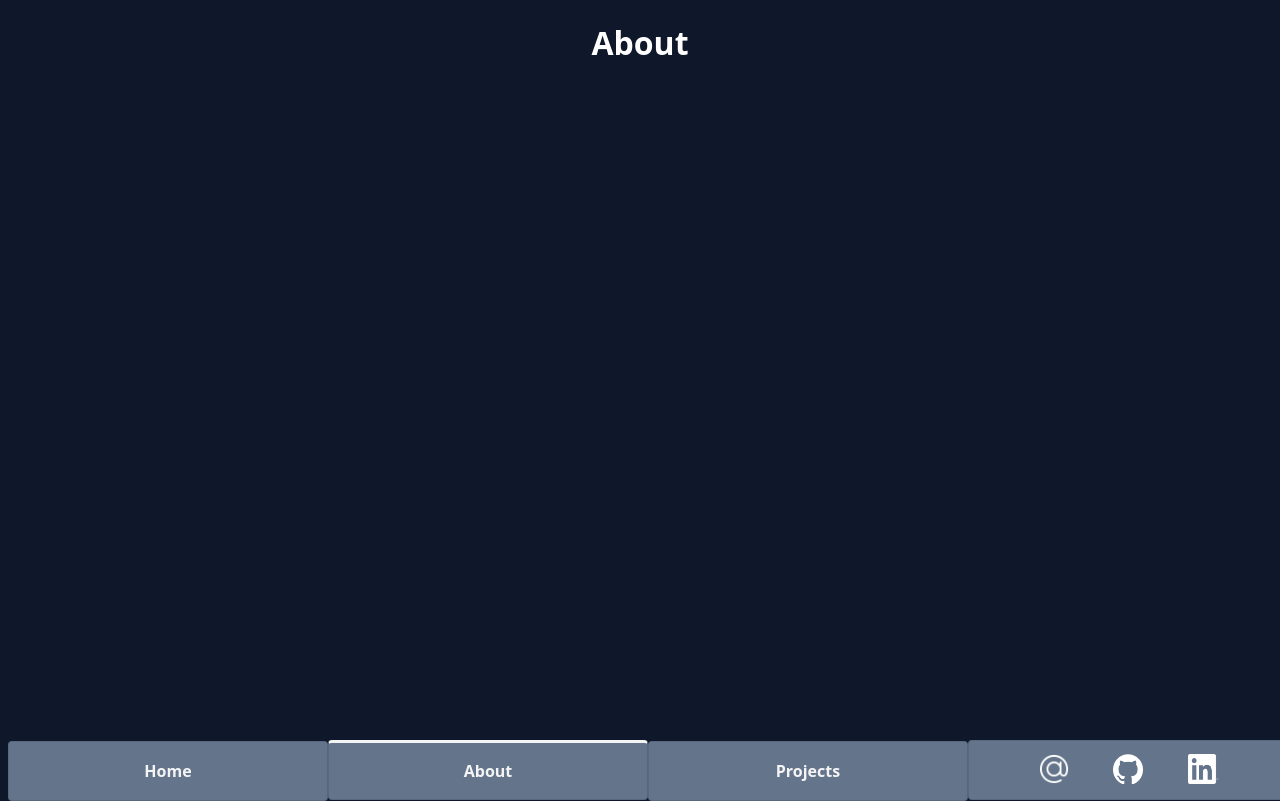
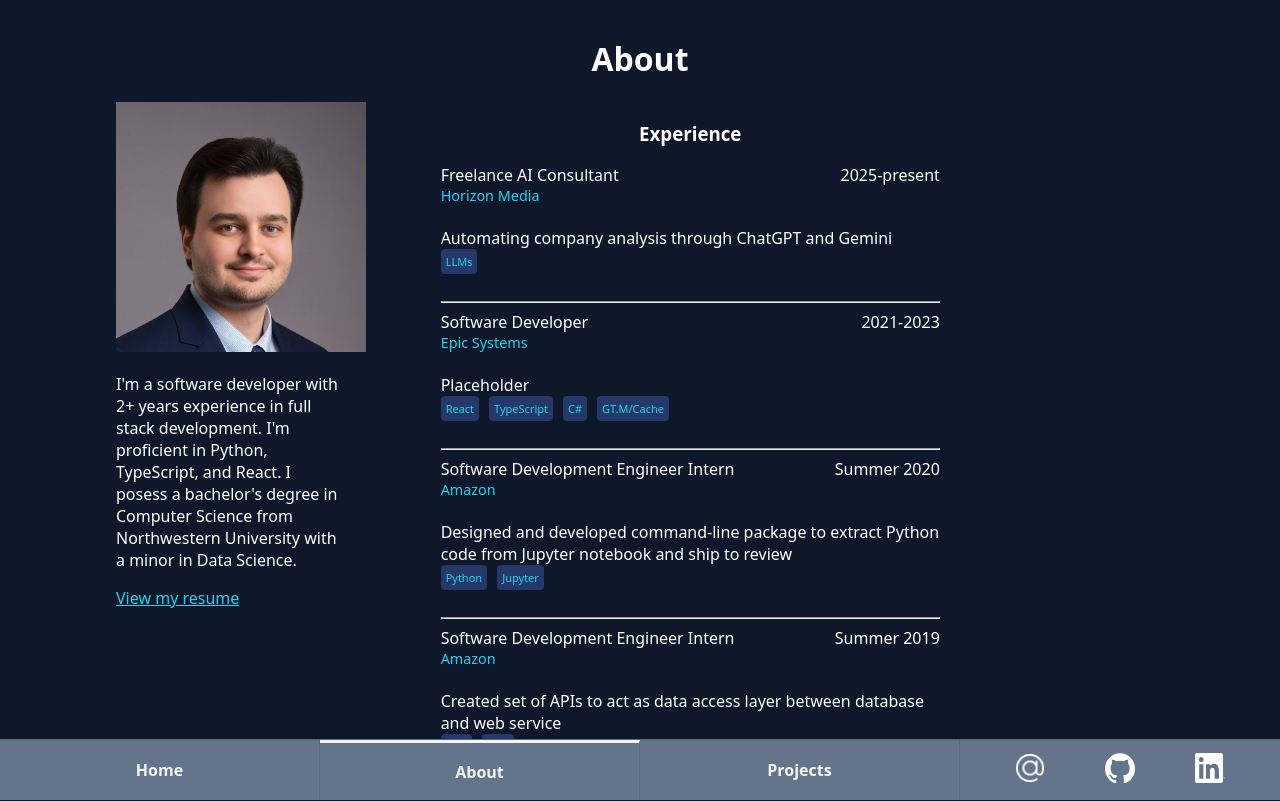
Before and after one commit to zkornbluth/zkornbluth.github.io, a Next.js app: page / in a window 1280 px wide. Both pictures are taken after a click on the button "About". Built offline with nearby package versions, Linux system fonts and the light colour scheme.

Commit message:
Created AboutContent
About screen now shows headshot and short bio, link to resume, and lists experiences. Still need some more styling and formatting and a description for Epic.

```diff
--- /dev/null
+++ b/app/components/AboutContent.tsx
@@ -0,0 +1,58 @@
+import React from 'react';
+import Image from 'next/image';
+import Link from 'next/link';
+import headshot from '../assets/headshot.jpeg';
+import { workExps } from './WorkExp';
+
+function DisplayWorkExp( {workExp} ) {
+    return (
+        <div>
+            <div className="workexp-header">
+                <span>{workExp.title}</span>
+                <span>{workExp.years}</span>
+            </div>
+            <div className="workexp-company">{workExp.company}</div>
+            <br></br>
+            <div className="workexp-des">{workExp.description}</div>
+            <div className="workexp-tech-container">
+                {workExp.technologies.map((tech, index) => (
+                    <span key={index} className="project-tech">{tech}</span>
+                ))}
+            </div>
+            <br></br>
+        </div>
+    )
+}
+
+export default function AboutContent() {
+    return (
+        <div className="about-container">
+            <div className="about-sidebar">
+                {/* <h2>Zachary Kornbluth</h2> */}
+                <Image
+                    src={headshot}
+                    alt="Headshot"
+                    width={250}
+                    height={250}
+                />
+                <p>
+                    I'm a software developer with 2+ years experience in full stack development.
+                    I'm proficient in Python, TypeScript, and React.
+                    I posess a bachelor's degree in Computer Science from Northwestern University with a minor in Data Science.
+                </p>
+                <Link className="resume-link" href="/resume.pdf" target="_blank" rel="noopener noreferrer" title="View my full resume">
+                    View my resume
+                </Link>
+            </div>
+            <div className="workexps-container">
+                <h3>Experience</h3>
+                {workExps.map((workExp, index) => (
+                    <div key={index}>
+                        <DisplayWorkExp workExp={workExp} />
+                        <hr></hr>
+                    </div>
+                ))}
+            </div>
+        </div>
+    )
+}
--- a/app/components/Project.ts
+++ b/app/components/Project.ts
@@ -31,7 +31,7 @@ const projects: Project[] = [
     new Project("Wheel of Fortune Dashboard", ["R", "Shiny"], "Improve your Bonus Round puzzle solving", "https://github.com/zkornbluth/WheelOfFortune", "http://zkornbluth.github.io/WheelOfFortune"),
     new Project("Menu Bar Password Generator", ["Swift"], "Generate random passwords with rules", "https://github.com/zkornbluth/PasswordGenerator"),
     new Project("Job Posting Filtering Tool", ["Python", "pandas"], "Scrape Indeed & LinkedIn with filtering options", "https://github.com/zkornbluth/job_searcher"),
-    new Project("Typing Speed Test", ["React", "TypeScript", "Next.js"], "Measure your typing WPM and accuracy", "https://github.com/zkornbluth/typing-test", "https://zkornbluth.github.io/typing-test"),
+    new Project("Typing Speed Test", ["React", "TypeScript", "Next.js"], "Measure your words per minute & accuracy", "https://github.com/zkornbluth/typing-test", "https://zkornbluth.github.io/typing-test"),
     new Project("To Do Manager", ["React", "TypeScript", "Next.js"], "Track your tasks with easy editing", "https://github.com/zkornbluth/todo-manager", "https://zkornbluth.github.io/todo-manager"),
     new Project("File Organizer", ["Java", "JavaFX"], "Sort files into folders by extension", "https://github.com/zkornbluth/FileOrganizer"),
     new Project("Tkinter Weather Widget", ["Python", "tkinter"], "View real-time weather data by location", "https://github.com/zkornbluth/weather_app")
--- /dev/null
+++ b/app/components/WorkExp.ts
@@ -0,0 +1,25 @@
+export class WorkExp {
+    title: string;
+    company: string;
+    years: string;
+    description: string;
+    technologies: string[];
+
+    constructor(title: string, company: string, years: string, description: string, technologies: string[]) {
+        this.title = title;
+        this.company = company;
+        this.years = years;
+        this.description = description;
+        this.technologies = technologies;
+    }
+}
+
+const workExps: WorkExp[] = [
+    new WorkExp("Freelance AI Consultant", "Horizon Media", "2025-present", "Automating company analysis through ChatGPT and Gemini", ["LLMs"]),
+    new WorkExp("Software Developer", "Epic Systems", "2021-2023", "Placeholder", ["React", "TypeScript", "C#", "GT.M/Cache"]),
+    new WorkExp("Software Development Engineer Intern", "Amazon", "Summer 2020", "Designed and developed command-line package to extract Python code from Jupyter notebook and ship to review", ["Python", "Jupyter"]),
+    new WorkExp("Software Development Engineer Intern", "Amazon", "Summer 2019", "Created set of APIs to act as data access layer between database and web service", ["Java", "APIs"]),
+    new WorkExp("Tech Intern", "Exiger", "Summer 2018", "Conducted QA on data scraping and survey software", ["Quality Assurance"])
+]
+
+export {workExps}
--- a/app/page.tsx
+++ b/app/page.tsx
@@ -8,6 +8,7 @@ import email from './assets/email.png';
 import github from './assets/github.png';
 import linkedin from './assets/linkedin.png';
 import ProjectContent from './components/ProjectContent';
+import AboutContent from './components/AboutContent';
 
 function BottomButton({ displayName, clickButton, isActive }) {
   return (
@@ -23,7 +24,7 @@ function BottomButton({ displayName, clickButton, isActive }) {
 function BottomLinks() {
   return (
     <div className='bottom-links'>
-      <Link href="mailto:zkornbluth2007@gmail.com">
+      <Link href="mailto:zkornbluth2007@gmail.com" title="Send me an email">
         <Image
           src={email}
           alt="Email Logo"
@@ -32,7 +33,7 @@ function BottomLinks() {
           className='bottom-link'
         />
       </Link>
-      <Link href="https://github.com/zkornbluth" rel="noopener noreferrer" target="_blank">
+      <Link href="https://github.com/zkornbluth" rel="noopener noreferrer" target="_blank" title="View my GitHub Profile">
         <Image
           src={github}
           alt="GitHub Logo"
@@ -41,7 +42,7 @@ function BottomLinks() {
           className='bottom-link'
         />
       </Link>
-      <Link href="https://linkedin.com/in/zachary-kornbluth/" rel="noopener noreferrer" target="_blank">
+      <Link href="https://linkedin.com/in/zachary-kornbluth/" rel="noopener noreferrer" target="_blank" title="View my LinkedIn Profile">
         <Image
           src={linkedin}
           alt="LinkedIn Logo"
@@ -59,9 +60,9 @@ function PageContent({ lastClicked }) {
     case ButtonOptions.Home:
       break;
     case ButtonOptions.About:
-      break;
+      return <AboutContent />;
     default:
-      return <ProjectContent />
+      return <ProjectContent />;
   }
 }
 
@@ -88,11 +89,12 @@ export default function HomePage() {
   }
 
   return (
-    <div>
-      <h1>{lastClicked}</h1>
+    <div className="page-container">
+      <div className="page-content">
+        <h1>{lastClicked}</h1>
 
-      <PageContent lastClicked={lastClicked} />
-
+        <PageContent lastClicked={lastClicked} />
+      </div>
       <div className="bottom-bar">
         <BottomButton
           displayName={ButtonOptions.Home}
@@ -109,16 +111,6 @@ export default function HomePage() {
           clickButton={clickButton}
           isActive={lastClicked === ButtonOptions.Projects}
         />
-        {/* <BottomButton
-          displayName={ButtonOptions.Contact}
-          clickButton={clickButton}
-          isActive={lastClicked === ButtonOptions.Contact}
-        /> */}
-        {/* <BottomButton
-          displayName="Test"
-          clickButton={clickButton}
-          isActive={false}
-        /> */}
         <BottomLinks />
       </div>
 
--- a/app/styles.css
+++ b/app/styles.css
@@ -1,37 +1,56 @@
+html, body {
+  height: 100%;
+  margin: 0;
+  padding: 0;
+}
+
 body {
     text-align: center;
     font-family: system-ui,-apple-system,system-ui,"Helvetica Neue",Helvetica,Arial,sans-serif;
     background-color: #0F172A;
     color: white;
+    display: flex;
+    flex-direction: column;
+}
+
+#app-root, .page-container {
+  display: flex;
+  flex-direction: column;
+  min-height: 100vh;
+}
+
+.page-content {
+  flex-grow: 1;
+  overflow-y: auto;
+  padding: 1rem;
+  padding-bottom: 80px; /* enough to clear the fixed bottom bar */
 }
 
 .bottom-bar {
-    position:absolute;
-    bottom:0;
-    width:100%;
+  position: fixed;
+  bottom: 0;
+  left: 0;
+  width: 100%;
   height: 60px;
-    text-align: left;
+  display: flex;
+  background-color: #64748B;
+  z-index: 10;
+  border-top: 1px solid rgba(0, 0, 0, 0.1);
 }
 
 .bottom-button {
   width: 25%;
-    height: 60px;
+  height: 100%;
   color: #F4F4F4;
-    background-color: #64748B;
-    border: 1px solid rgba(0, 0, 0, 0.1);
-    border-radius: .25rem;
-    box-shadow: rgba(0, 0, 0, 0.02) 0 1px 3px 0;
-    box-sizing: border-box;
+  background-color: inherit;
+  border: none;
+  border-right: 1px solid rgba(0, 0, 0, 0.1);
+  font-family: system-ui,-apple-system,system-ui,"Helvetica Neue",Helvetica,Arial,sans-serif;
+  font-size: 1rem;
+  font-weight: 600;
   cursor: pointer;
-    font-family: system-ui,-apple-system,system-ui,"Helvetica Neue",Helvetica,Arial,sans-serif;
-    font-size: 16px;
-    font-weight: 600;
-    justify-content: center;
-    position: relative;
   transition: all 250ms;
   user-select: none;
-    touch-action: manipulation;
-    vertical-align: baseline;
 }
 
 .bottom-button:hover {
@@ -56,28 +75,21 @@ body {
 
 .bottom-links {
   width: 25%;
-    height: 60px;
-    color: white;
-    background-color: #64748B;
-    border: 1px solid rgba(0, 0, 0, 0.1);
-    border-radius: .25rem;
-    box-shadow: rgba(0, 0, 0, 0.02) 0 1px 3px 0;
-    box-sizing: border-box;
-    font-family: system-ui,-apple-system,system-ui,"Helvetica Neue",Helvetica,Arial,sans-serif;
-    font-size: 16px;
-    font-weight: 600;
+  height: 100%;
+  display: flex;
+  align-items: center;
   justify-content: center;
-    position: absolute;
-    bottom: 0;
-    right: 0;
-    text-align: center;
+  background-color: inherit;
 }
 
 .bottom-link {
-    margin-left: 7%;
-    margin-right: 7%;
-    margin-top: 13px;
+  margin: 0 30px;
   cursor: pointer;
+  transition: transform 0.2s;
+}
+
+.bottom-link:hover {
+  transform: scale(1.1);
 }
 
 .project-display {
@@ -136,3 +148,38 @@ body {
 .project-image {
   text-align: center;
 }
+
+.about-sidebar {
+  width: 18%;
+  margin-left: 100px;
+  text-align: left;
+}
+
+.about-container {
+  display: flex;
+  align-items: flex-start;
+  gap: 100px;
+}
+
+.workexps-container {
+  width: 40%;
+}
+
+.workexp-company {
+  color: #22D3EE;
+  font-size: .9em;
+}
+
+.workexp-header {
+  display: flex;
+  justify-content: space-between;
+  align-items: baseline;
+}
+
+.workexp-des, .workexp-company, .workexp-tech-container {
+  text-align: left;
+}
+
+.resume-link {
+  color: #22D3EE;
+}
```
Also changed, not shown: app/assets/headshot.jpeg (added), 1 other file (tests, documents, lock files or other folders). Lines whose indentation alone changed are shown as unchanged.
